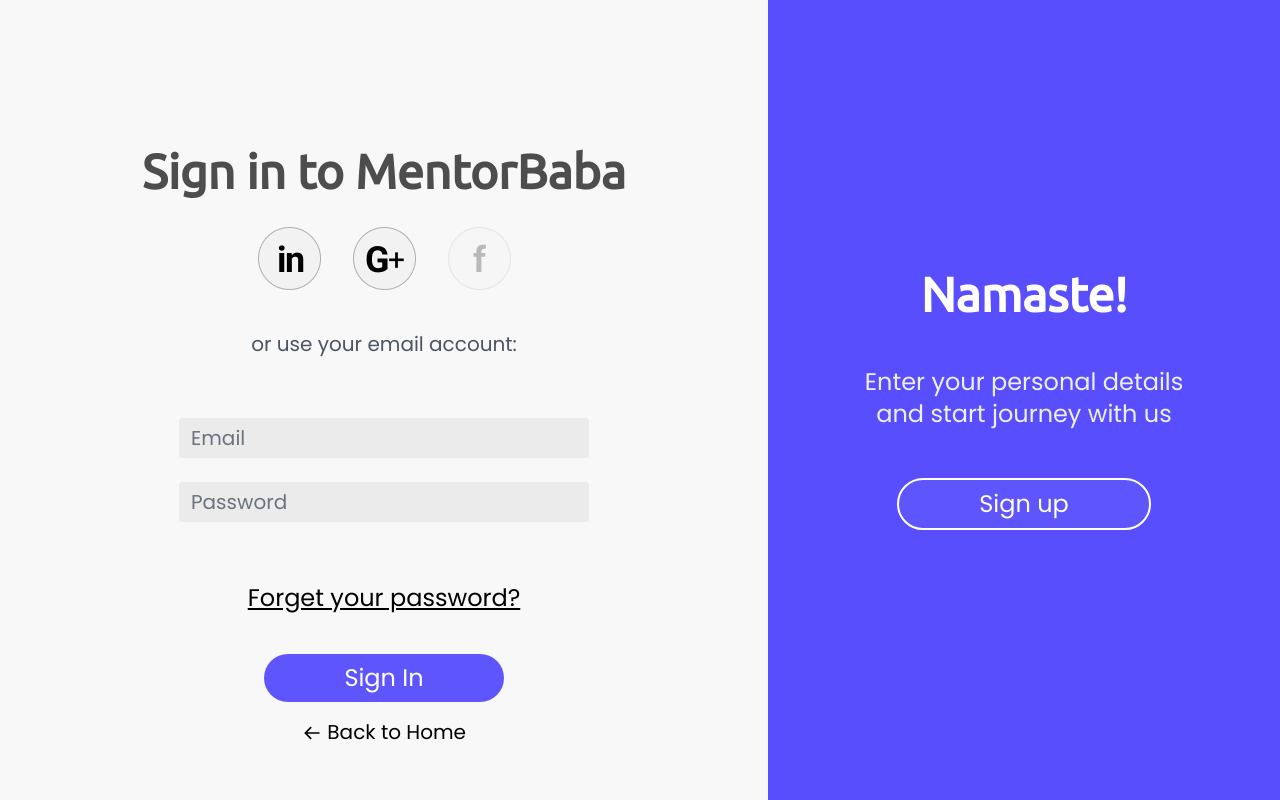
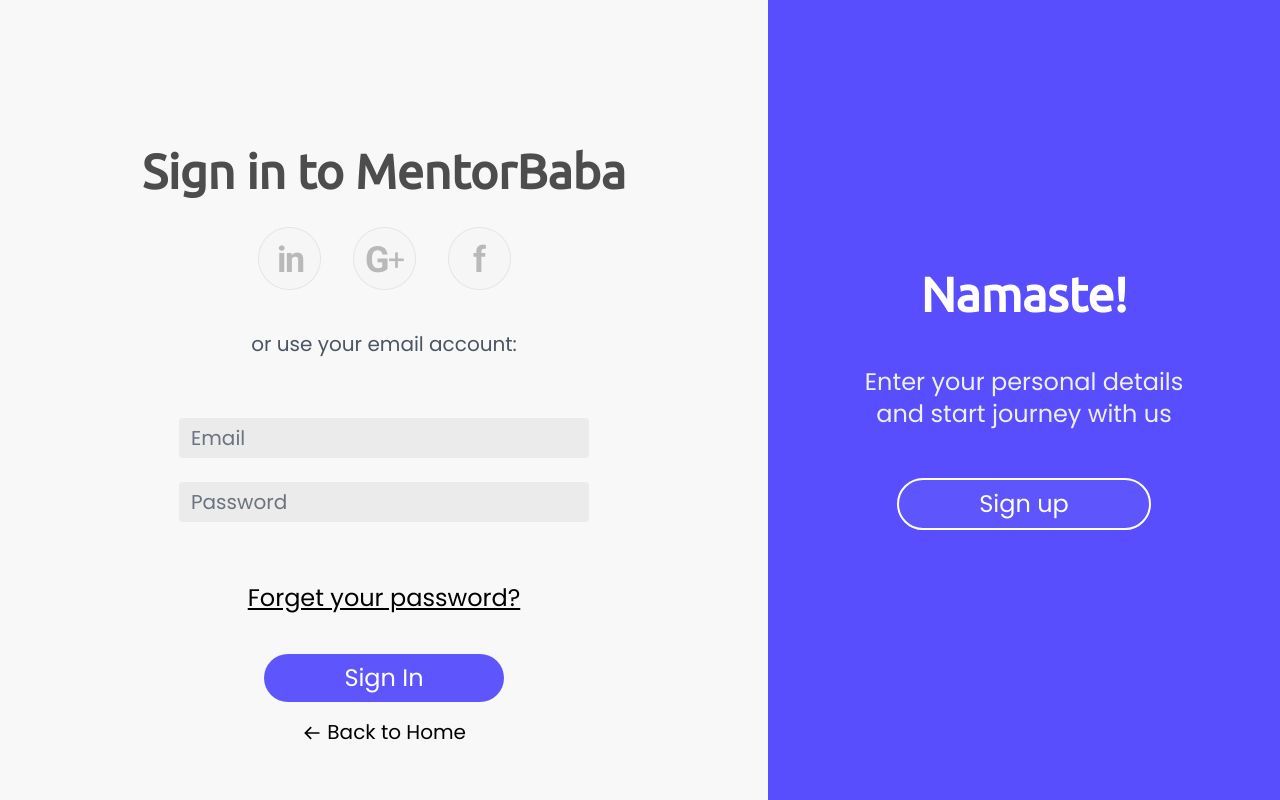
Before and after one commit to IVARA-Application/IV-WEB-FRONTEND-TEAM-MentorBABA, a React (Create React App) app in the folder client/: page /login in a window 1280 px wide. Built offline with nearby package versions, Linux system fonts and the light colour scheme.

Commit message:
:bento: Update meta

```diff
--- a/client/public/index.html
+++ b/client/public/index.html
@@ -17,13 +17,8 @@
     <meta name="viewport" content="width=device-width, initial-scale=1" />
     <meta
       name="description"
-      content="Web site created using create-react-app"
+      content="MentorBaba is a quality product by IVentors Inititatives Pvt. Ltd. for Investors, Founders and Mentors."
     />
-    <!--
-      manifest.json provides metadata used when your web app is installed on a
-      user's mobile device or desktop. See https://developers.google.com/web/fundamentals/web-app-manifest/
-    -->
-    <link rel="manifest" href="%PUBLIC_URL%/manifest.json" />
     <title>Mentor Baba</title>
   </head>
   <body>
--- a/client/src/Components/signIn/signIn.jsx
+++ b/client/src/Components/signIn/signIn.jsx
@@ -55,13 +55,24 @@
           Sign in to MentorBaba
         </h1>
         <div className="signin-options flex space-x-4 lg:space-x-8">
-          <a href="https://vkrx5omg34.execute-api.ap-south-1.amazonaws.com/latest/login/linkedin">
-            <img className="object-contain" src={linkedin} alt="Linkedin" />
-          </a>
-          <a href="https://vkrx5omg34.execute-api.ap-south-1.amazonaws.com/latest/login/google">
-            <img className="object-contain" src={google} alt="Google" />
-          </a>
-          <img className="object-contain opacity-25" src={fb} alt="Facebook" />
+          <img
+            className="object-contain opacity-25"
+            src={linkedin}
+            alt="Linkedin"
+            title="Coming soon!"
+          />
+          <img
+            className="object-contain opacity-25"
+            src={google}
+            alt="Google"
+            title="Coming soon!"
+          />
+          <img
+            className="object-contain opacity-25"
+            src={fb}
+            alt="Facebook"
+            title="Coming soon!"
+          />
         </div>
         <p className="py-4 lg:py-10 text-xl text-gray-600">
           or use your email account:
--- a/client/src/Components/signup/signUp.jsx
+++ b/client/src/Components/signup/signUp.jsx
@@ -71,16 +71,23 @@
             Create Account
           </h1>
           <div className="signin-options flex space-x-4 lg:space-x-8">
-            <a href="https://vkrx5omg34.execute-api.ap-south-1.amazonaws.com/latest/login/linkedin">
-              <img className="object-contain" src={linkedin} alt="Linkedin" />
-            </a>
-            <a href="https://vkrx5omg34.execute-api.ap-south-1.amazonaws.com/latest/login/google">
-              <img className="object-contain" src={google} alt="Google" />
-            </a>
+            <img
+              className="object-contain opacity-25"
+              src={google}
+              alt="Google"
+              title="Coming soon!"
+            />
+            <img
+              className="object-contain opacity-25"
+              src={linkedin}
+              alt="LinkedIn"
+              title="Coming soon!"
+            />
             <img
               className="object-contain opacity-25"
               src={fb}
               alt="Facebook"
+              title="Coming soon!"
             />
           </div>
           <p className="py-10 text-xl">or use your email for registration</p>
```
